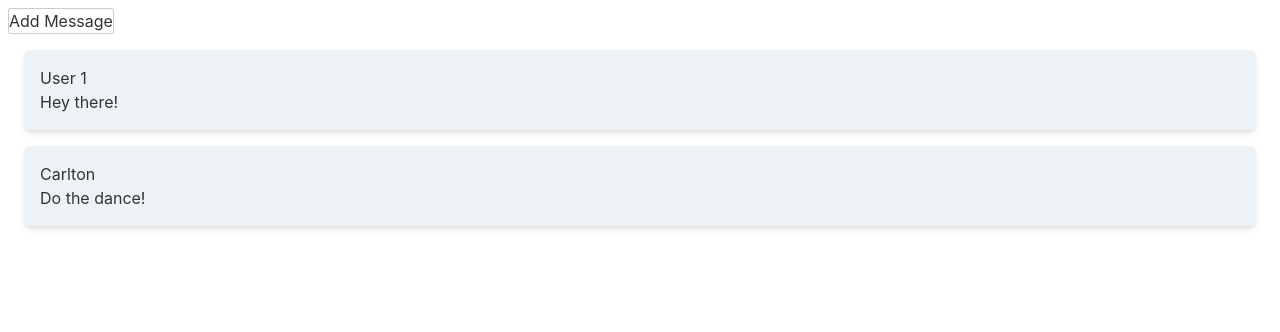
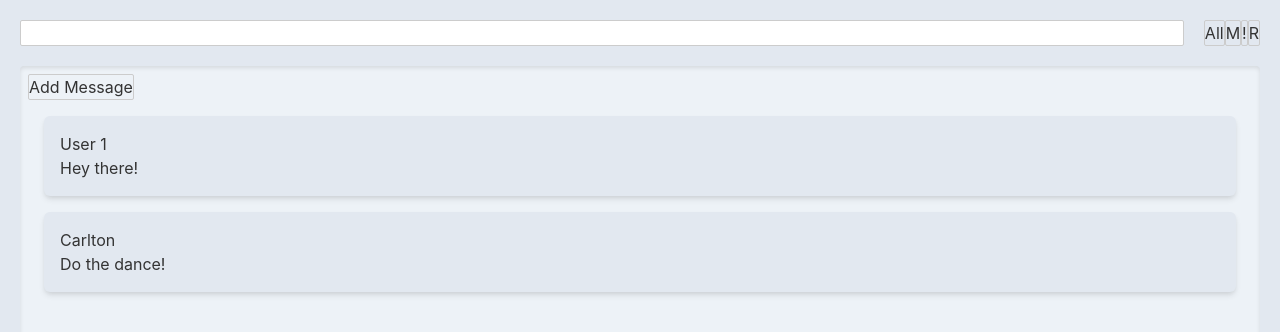
Before and after one commit to aaronjparsons/twitch-chat-overlay, a Svelte app: page / in a window 1280 px wide. Shown: the top 332 px of the page. Built offline with nearby package versions, Linux system fonts and the light colour scheme.

Commit message:
box shadow customization. work on layout

```diff
--- a/src/App.svelte
+++ b/src/App.svelte
@@ -19,12 +19,40 @@
   }
 </script>
 
-<main>
+<main class="flex flex-col p-5 bg-gray-300">
+  <div class="flex flex-row mb-5">
+    <!-- Controls -->
+    <input type="text" class="flex-auto mr-5" />
+    <button>All</button>
+    <button>M</button>
+    <button>!</button>
+    <button>R</button>
+  </div>
+  <div class="message-list flex-auto rounded p-2 bg-gray-200 shadow-inner">
+    <!-- Message List -->
     <button on:click="{addMessage}">Add Message</button>
     {#each messages as message, index (message)}
       <div transition:slide>
         <MessageCard message="{message}" />
       </div>
     {/each}
+  </div>
 </main>
 <Tailwindcss />
+
+<style>
+  :global(body) {
+    box-sizing: border-box;
+    margin: 0;
+    padding: 0;
+  }
+
+  main {
+    height: 100vh;
+    overflow-y: hidden;
+  }
+
+  .message-list {
+    overflow-y: auto;
+  }
+</style>
--- a/src/components/MessageCard.svelte
+++ b/src/components/MessageCard.svelte
@@ -2,7 +2,7 @@
   export let message;
 </script>
 
-<div class="rounded-md shadow-md p-4 m-4 bg-gray-200">
+<div class="rounded-md shadow-md p-4 m-4 bg-gray-300">
   <p>{message.user}</p>
   <p>{message.content}</p>
 </div>
--- a/tailwind.config.js
+++ b/tailwind.config.js
@@ -1,6 +1,10 @@
 module.exports = {
   theme: {
-    extend: {}
+    extend: {
+      boxShadow: {
+        inner: 'inset 0 2px 4px 0 rgba(0, 0, 0, 0.1)'
+      }
+    }
   },
   variants: {},
   plugins: []
```
Lines whose indentation alone changed are shown as unchanged.
